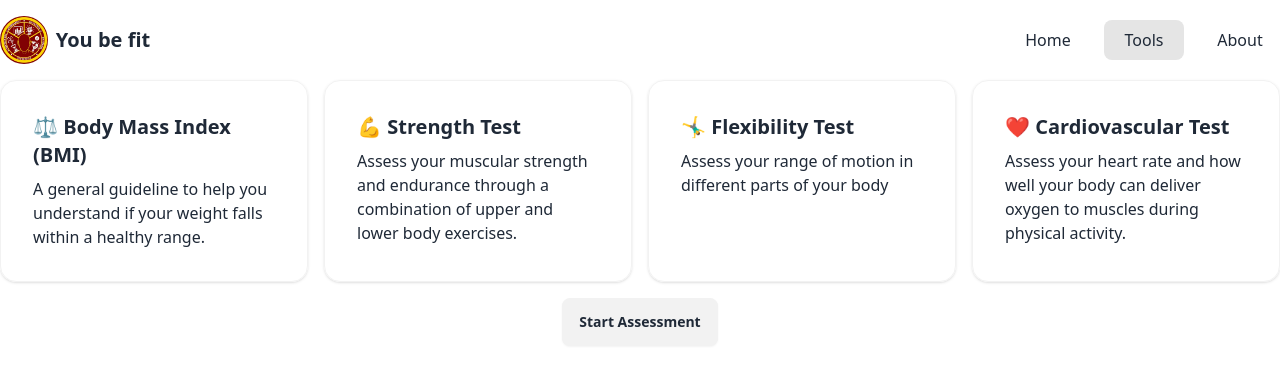
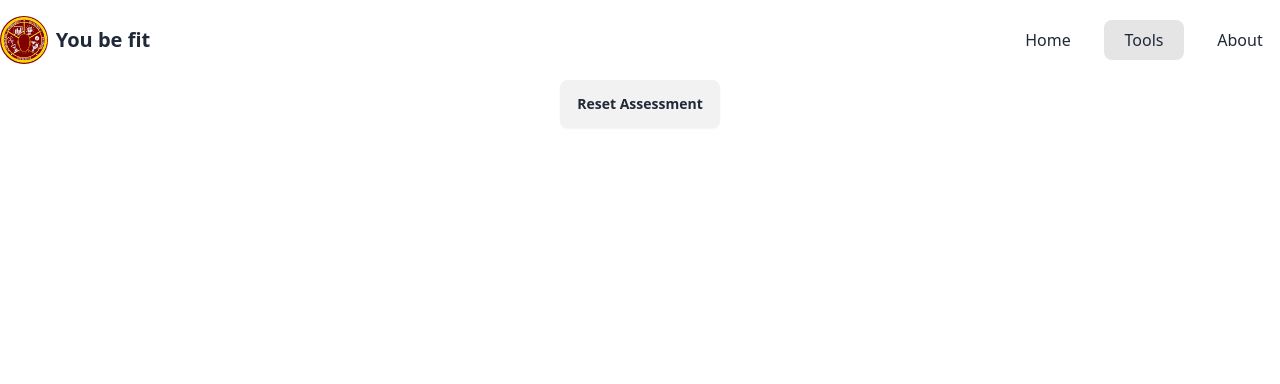
Before and after one commit to Sanjero20/youbefit, a React (Vite) app: page /assessment in a window 1280 px wide. Both pictures are taken after a click on the button "Start Assessment". Shown: the top 384 px of the page. Built offline with nearby package versions, Linux system fonts and the light colour scheme.

Commit message:
chore: add logic for starting test

```diff
--- a/src/pages/assessment/assessment.tsx
+++ b/src/pages/assessment/assessment.tsx
@@ -1,46 +1,35 @@
+import { useState } from "react";
+import AssessmentIntro from "./sections/introduction";
+
 function Assessment() {
+  const [start, setStart] = useState(false);
+
+  const startAssessment = () => {
+    setStart(true);
+  };
+
+  const resetAssessment = () => {
+    setStart(false);
+  };
+
   return (
     <div className="container mx-auto flex flex-col gap-4">
-      <div className="grid gap-4 md:grid-cols-2 lg:grid-cols-4">
-        <section className="card card-bordered w-full shadow">
-          <div className="card-body">
-            <h2 className="card-title">⚖️ Body Mass Index (BMI)</h2>
-            <p>
-              A general guideline to help you understand if your weight falls
-              within a healthy range.
-            </p>
-          </div>
-        </section>
+      {!start && (
+        <>
+          <AssessmentIntro />
+          <button className="btn mx-auto" onClick={startAssessment}>
+            Start Assessment
+          </button>
+        </>
+      )}
 
-        <section className="card card-bordered w-full shadow">
-          <div className="card-body">
-            <h2 className="card-title">💪 Strength Test</h2>
-            <p>
-              Assess your muscular strength and endurance through a combination
-              of upper and lower body exercises.
-            </p>
-          </div>
-        </section>
-
-        <section className="card card-bordered w-full shadow">
-          <div className="card-body">
-            <h2 className="card-title">🤸‍♂️ Flexibility Test</h2>
-            <p>Assess your range of motion in different parts of your body</p>
-          </div>
-        </section>
-
-        <section className="card card-bordered w-full shadow">
-          <div className="card-body">
-            <h2 className="card-title">❤️ Cardiovascular Test</h2>
-            <p>
-              Assess your heart rate and how well your body can deliver oxygen
-              to muscles during physical activity.
-            </p>
-          </div>
-        </section>
-      </div>
-
-      <button className="btn mx-auto">Start Assessment</button>
+      {start && (
+        <>
+          <button className="btn mx-auto" onClick={resetAssessment}>
+            Reset Assessment
+          </button>
+        </>
+      )}
     </div>
   );
 }
```
